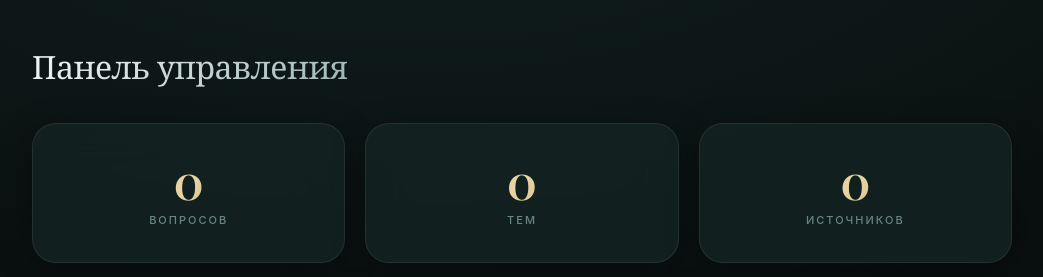
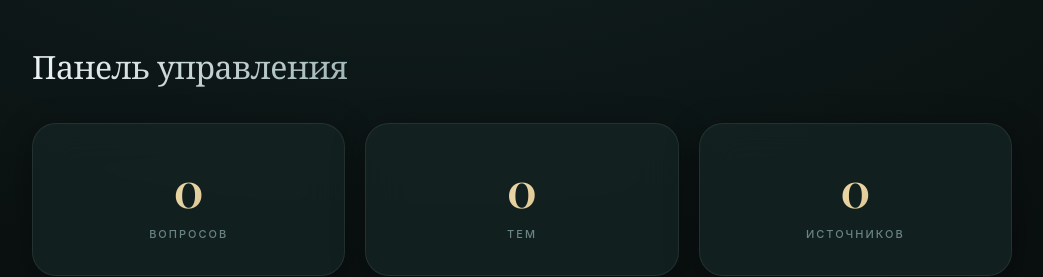
Before and after one commit to allhalalinfo/siraquest-admin, a Next.js app: page / in a window 1280 px wide. Shown: the top 277 px of the page, without its empty margins (228-1271 px from the left). Built offline with nearby package versions, Linux system fonts and the light colour scheme; no server answers; the database is empty; a web font is replaced by a local one.

Commit message:
Fix: stat numbers cut off at top - increase line-height

```diff
--- a/app/globals.css
+++ b/app/globals.css
@@ -319,7 +319,8 @@ body {
     -webkit-background-clip: text;
     -webkit-text-fill-color: transparent;
     background-clip: text;
-    line-height: 1;
+    line-height: 1.2;
+    padding-top: 4px;
     margin-bottom: 8px;
 }
 
```
